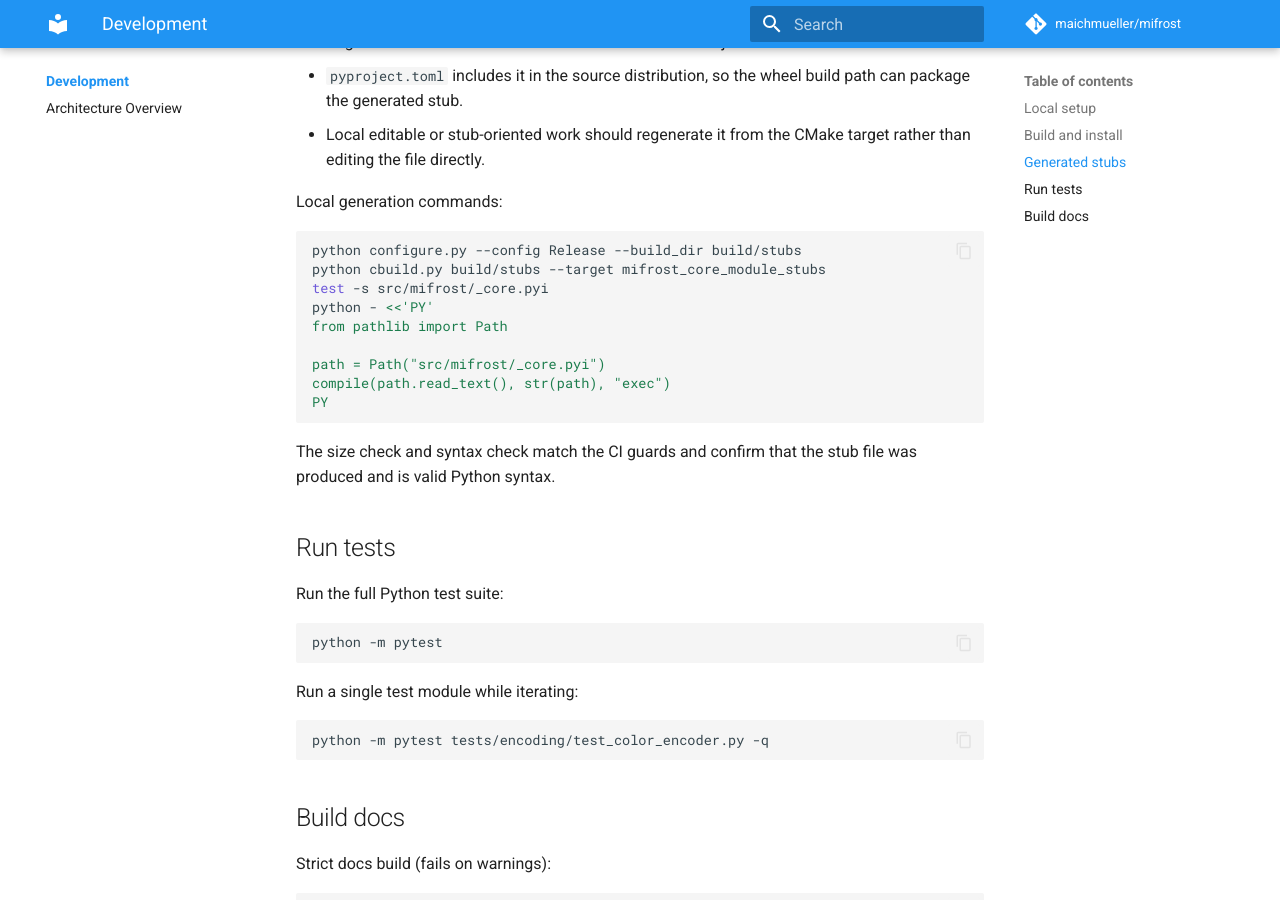
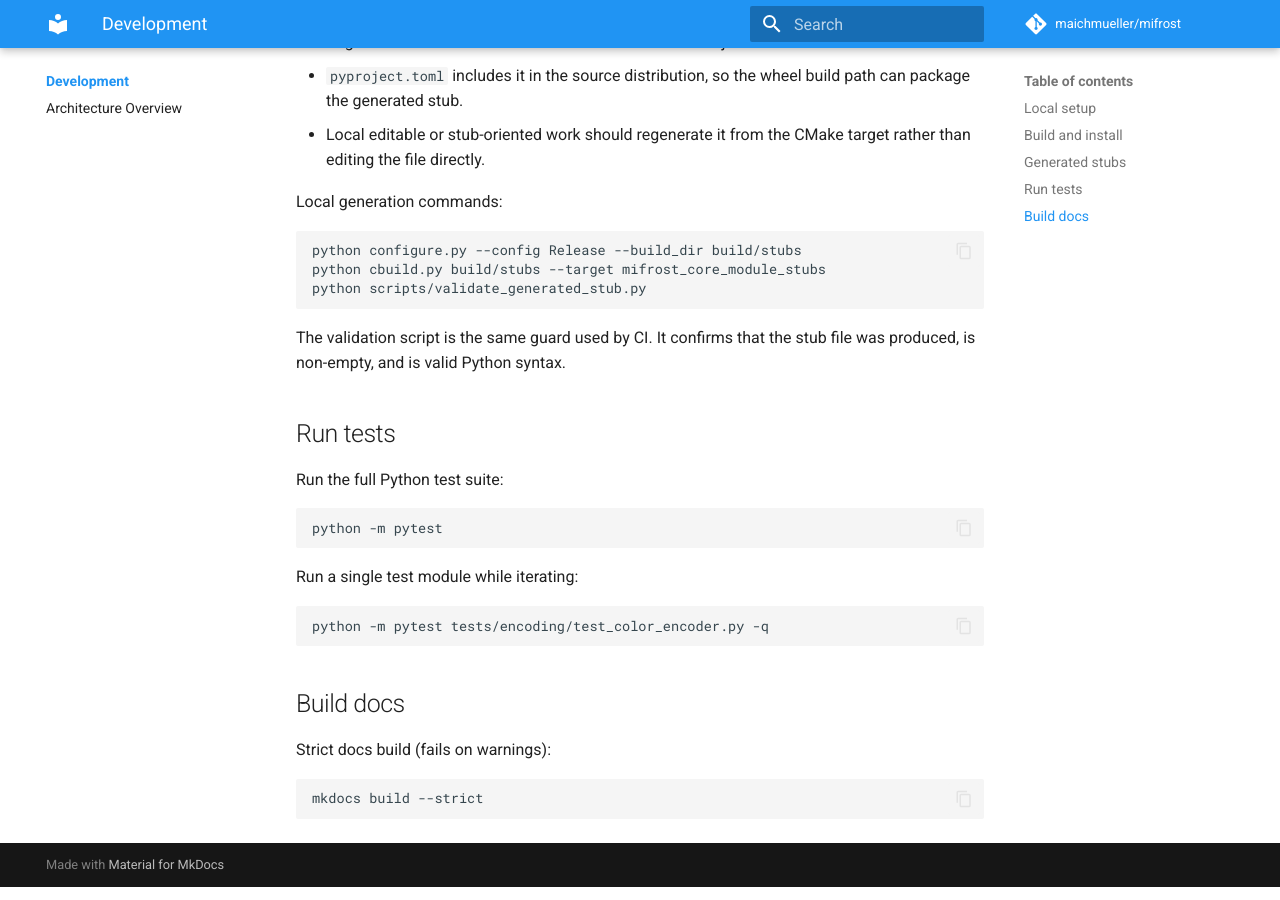
Before and after one commit to maichmueller/mifrost, an MkDocs documentation site: the page built from docs/development/build-and-test.md, in a window 1280 px wide and 900 px high, scrolled down 1396 px. Built offline with MkDocs 1.6.1 and Material for MkDocs 9.7.7, drawn with Linux system fonts in a browser that asks for light colours; comment, search, counter and statistics services are not loaded; the version menu is left out.

Commit message:
ci: centralize generated stub validation

````diff
--- a/docs/development/build-and-test.md
+++ b/docs/development/build-and-test.md
@@ -68,17 +68,11 @@ Local generation commands:
 ```bash
 python configure.py --config Release --build_dir build/stubs
 python cbuild.py build/stubs --target mifrost_core_module_stubs
-test -s src/mifrost/_core.pyi
-python - <<'PY'
-from pathlib import Path
-
-path = Path("src/mifrost/_core.pyi")
-compile(path.read_text(), str(path), "exec")
-PY
+python scripts/validate_generated_stub.py
 ```
 
-The size check and syntax check match the CI guards and confirm that the stub
-file was produced and is valid Python syntax.
+The validation script is the same guard used by CI. It confirms that the stub
+file was produced, is non-empty, and is valid Python syntax.
 
 ## Run tests
 
````
Also changed, not shown: plans/repo-quality-architecture-improvement-plan.md (+3 -0 lines), 2 other files.
